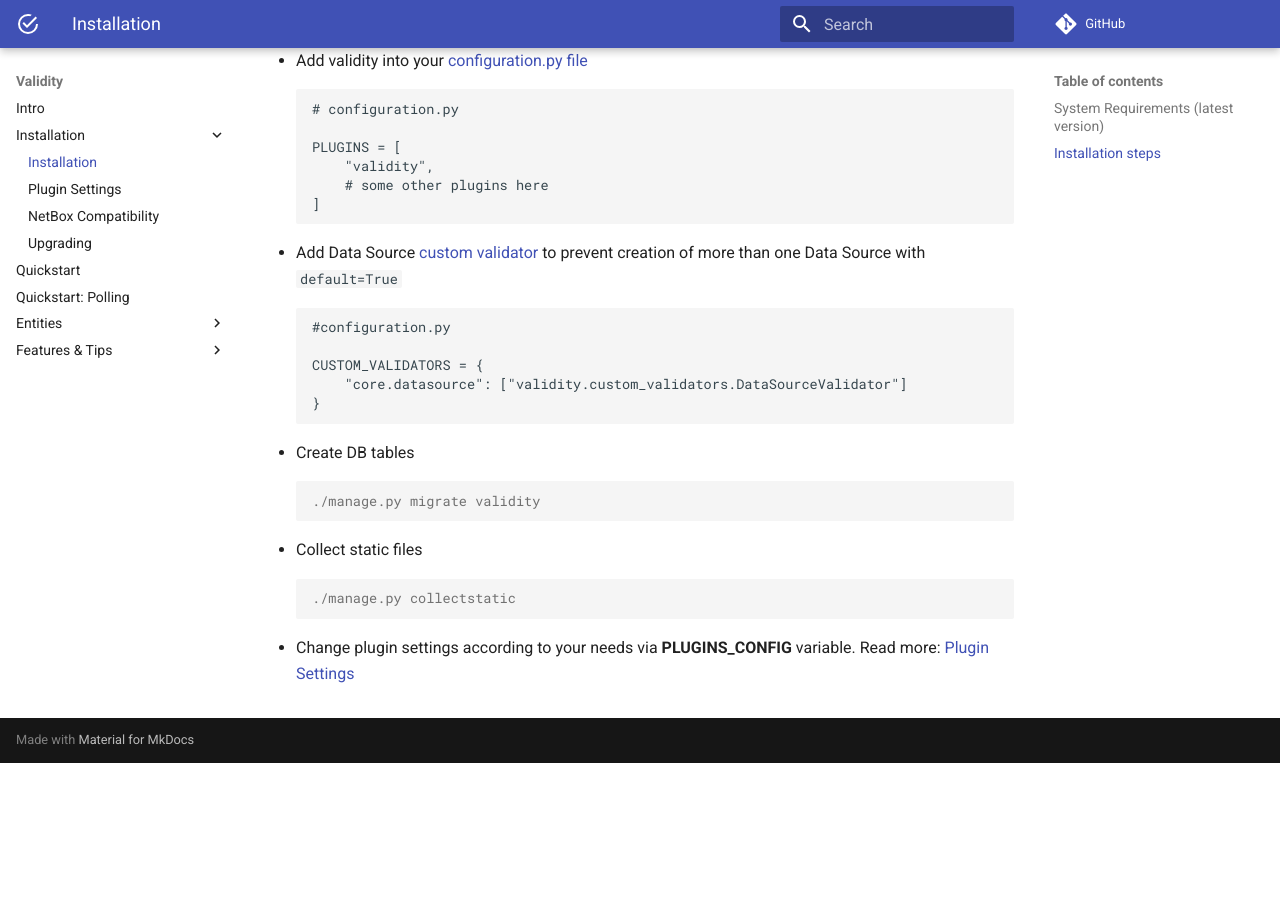
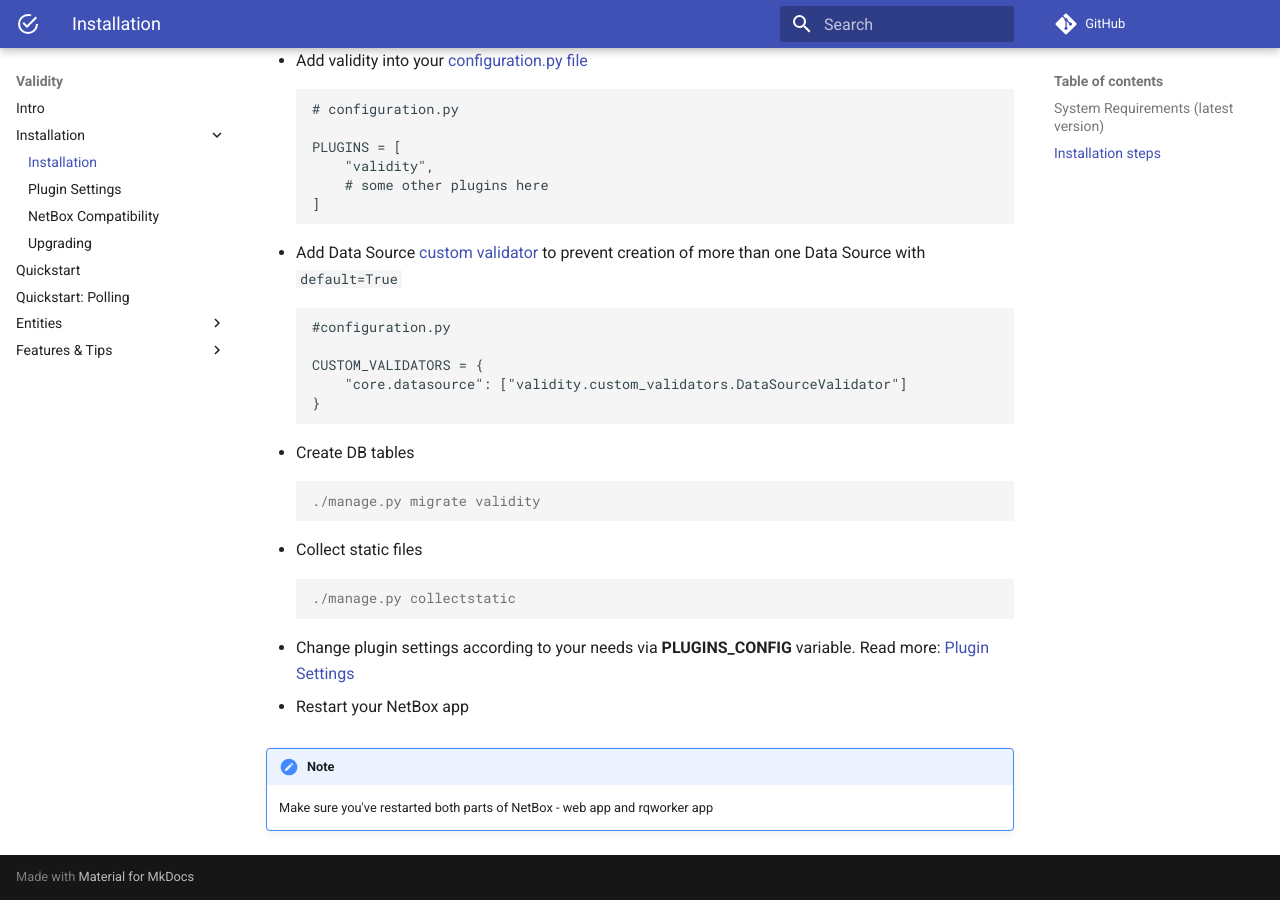
Before and after one commit to amyasnikov/validity, an MkDocs documentation site: the page built from docs/installation/installation.md, in a window 1280 px wide and 900 px high, scrolled down 620 px. Built offline with MkDocs 1.6.1 and Material for MkDocs 9.7.7, drawn with Linux system fonts in a browser that asks for light colours; comment, search, counter and statistics services are not loaded; before the commit the page ends 1383 px from its top, so only the background shows below that.

Commit message:
add an note about app restart

````diff
--- a/docs/installation/installation.md
+++ b/docs/installation/installation.md
@@ -48,3 +48,8 @@ CUSTOM_VALIDATORS = {
 ```
 
 * Change plugin settings according to your needs via **PLUGINS_CONFIG** variable. Read more: [Plugin Settings](plugin_settings.md)
+
+* Restart your NetBox app
+
+!!! note
+    Make sure you've restarted both parts of NetBox - web app and rqworker app
````
